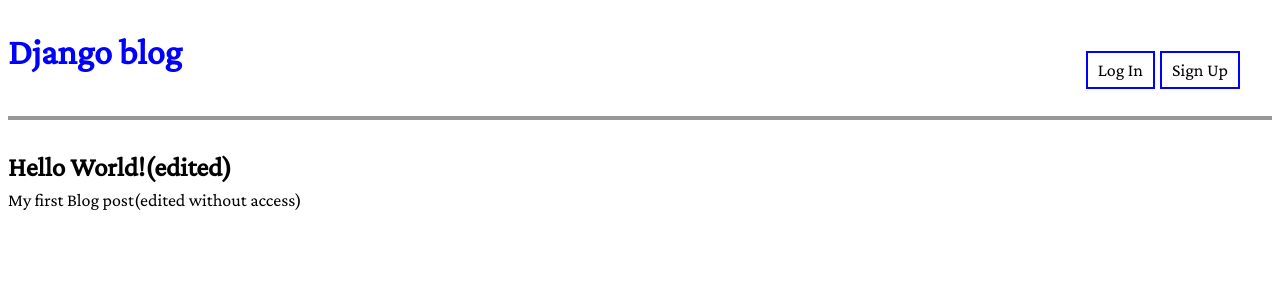
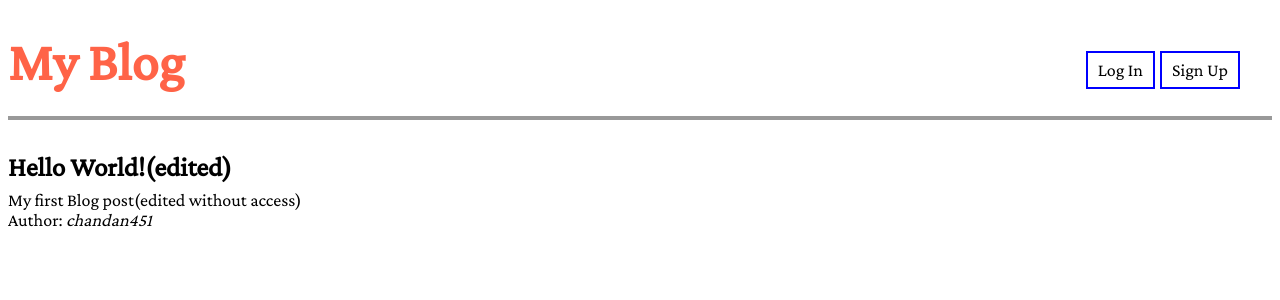
Before and after one commit to chandan451/MyBlog_v2.0, a Django app: page /post/1/ in a window 1280 px wide. Shown: the top 300 px of the page. Run offline with Django 3.2, Linux system fonts and the light colour scheme; data comes from the database, SQL or seed files in the repository; both versions use the stored data as it was after the commit.

Commit message:
final commit before hosting with css tweaks

```diff
--- a/static/css/base.css
+++ b/static/css/base.css
@@ -10,8 +10,9 @@ header {
 }
 
 header h1 a {
-    color: blue;
+    color: tomato;
     text-decoration: none;
+    font-size: 54px;
 
 }
 
@@ -80,12 +81,12 @@ header h1 a {
  }
 
 .post-entry h2 a{
-    color: blueviolet;
+    color: dodgerblue;
     text-decoration: none;
 }
 
 .post-entry h2 a:hover {
-    color: purple;
+    color: slateblue;
 }
 
 .post-entry p{
--- a/templates/base.html
+++ b/templates/base.html
@@ -2,7 +2,7 @@
 {% load static %}
 <html>
 <head>
-    <title>Django blog</title>
+    <title>My Blog</title>
     <link href="https://fonts.googleapis.com/css2?family=Crimson+Pro" rel="stylesheet">
     <link href="{% static 'css/base.css' %}" rel="stylesheet">
 </head>
@@ -10,7 +10,7 @@
     <div>
       <header>
         <div class="nav-left">
-         <h1><a href= "{% url 'home' %}">Django blog</a></h1>
+         <h1><a href= "{% url 'home' %}">My Blog</a></h1>
         </div>
         <div class="nav-right">
          {% if user.is_authenticated %}
--- a/templates/post_detail.html
+++ b/templates/post_detail.html
@@ -4,6 +4,13 @@
  <div class="post-entry">
      <h2>{{ post.title }}</h2>
      <p>{{ post.body }}</p>
+
+        {% if post.author == user %}
+        <p>My Post</p>
+        {% else %}
+        <p>Author: <i>{{ post.author }}</i></p>
+        {% endif %}
+
  </div>
  {% if user.is_authenticated and user == post.author %}
     <p><a href="{% url "post_edit" post.pk %}" class="button3">Edit Post</a></p>
```
Also changed, not shown: db.sqlite3.
